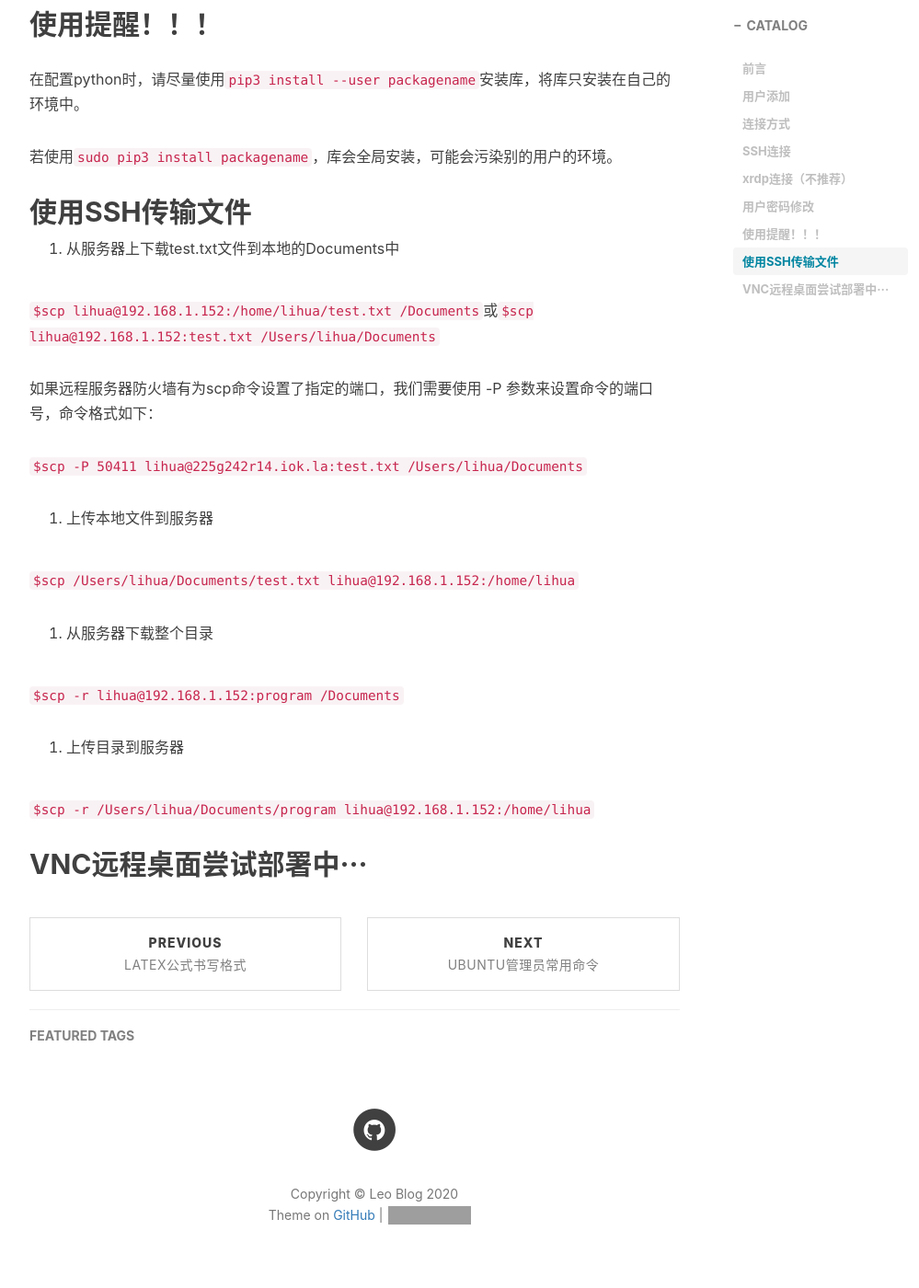
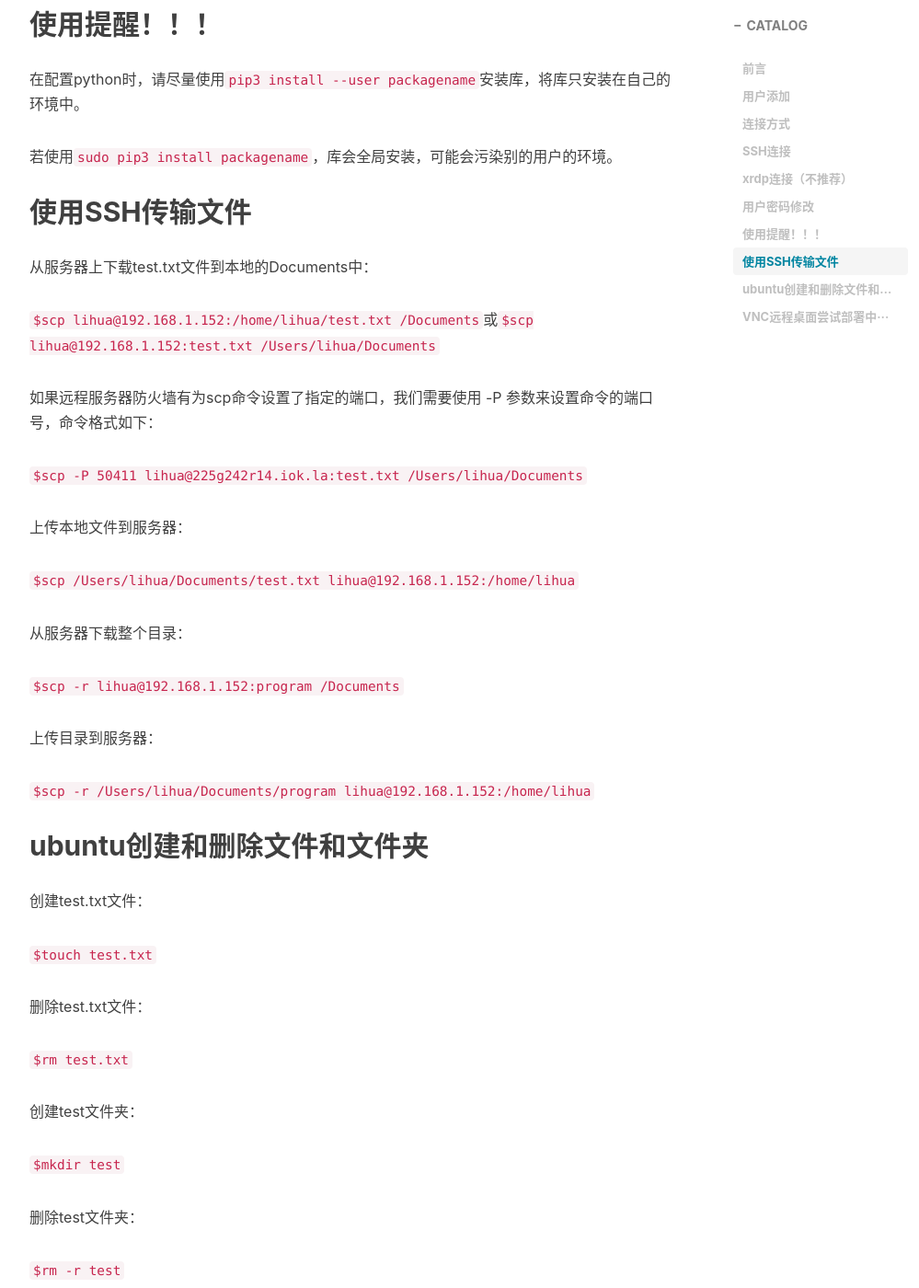
Before and after one commit to derek1998/derek1998.github.io, a Jekyll site: the page built from _posts/2020-11-1-MILAD工作站使用说明.md, in a window 1280 px wide and 1400 px high, scrolled down 2060 px. Shown: the whole window at 92% size, without its empty margins (233-1232 px from the left). Built offline with Jekyll 4.4.1, drawn with Linux system fonts in a browser that asks for light colours; nearby versions of some CDN libraries; comment, search, counter and statistics services are not loaded; grey boxes are pictures that could not be loaded.

Commit message:
解决序号bug

```diff
--- a/_posts/2020-11-1-MILAD工作站使用说明.md
+++ b/_posts/2020-11-1-MILAD工作站使用说明.md
@@ -71,16 +71,34 @@ tags:
 
 `$scp -P 50411 lihua@225g242r14.iok.la:test.txt /Users/lihua/Documents`
 
-2. 上传本地文件到服务器
+上传本地文件到服务器：
 
 `$scp /Users/lihua/Documents/test.txt lihua@192.168.1.152:/home/lihua`
 
-3. 从服务器下载整个目录
+从服务器下载整个目录：
 
 `$scp -r lihua@192.168.1.152:program /Documents`
 
-4. 上传目录到服务器
+上传目录到服务器：
 
 `$scp -r /Users/lihua/Documents/program lihua@192.168.1.152:/home/lihua`
 
+## ubuntu创建和删除文件和文件夹
+
+创建test.txt文件：
+
+`$touch test.txt`
+
+删除test.txt文件：
+
+`$rm test.txt`
+
+创建test文件夹：
+
+`$mkdir test`
+
+删除test文件夹：
+
+`$rm -r test`
+
 ## VNC远程桌面尝试部署中···
```
Also changed, not shown: other parts of _posts/2020-11-1-MILAD工作站使用说明.md (+1 -1 lines), _posts/2020-11-4-ubuntu-cmd.md (+3 -3 lines).
